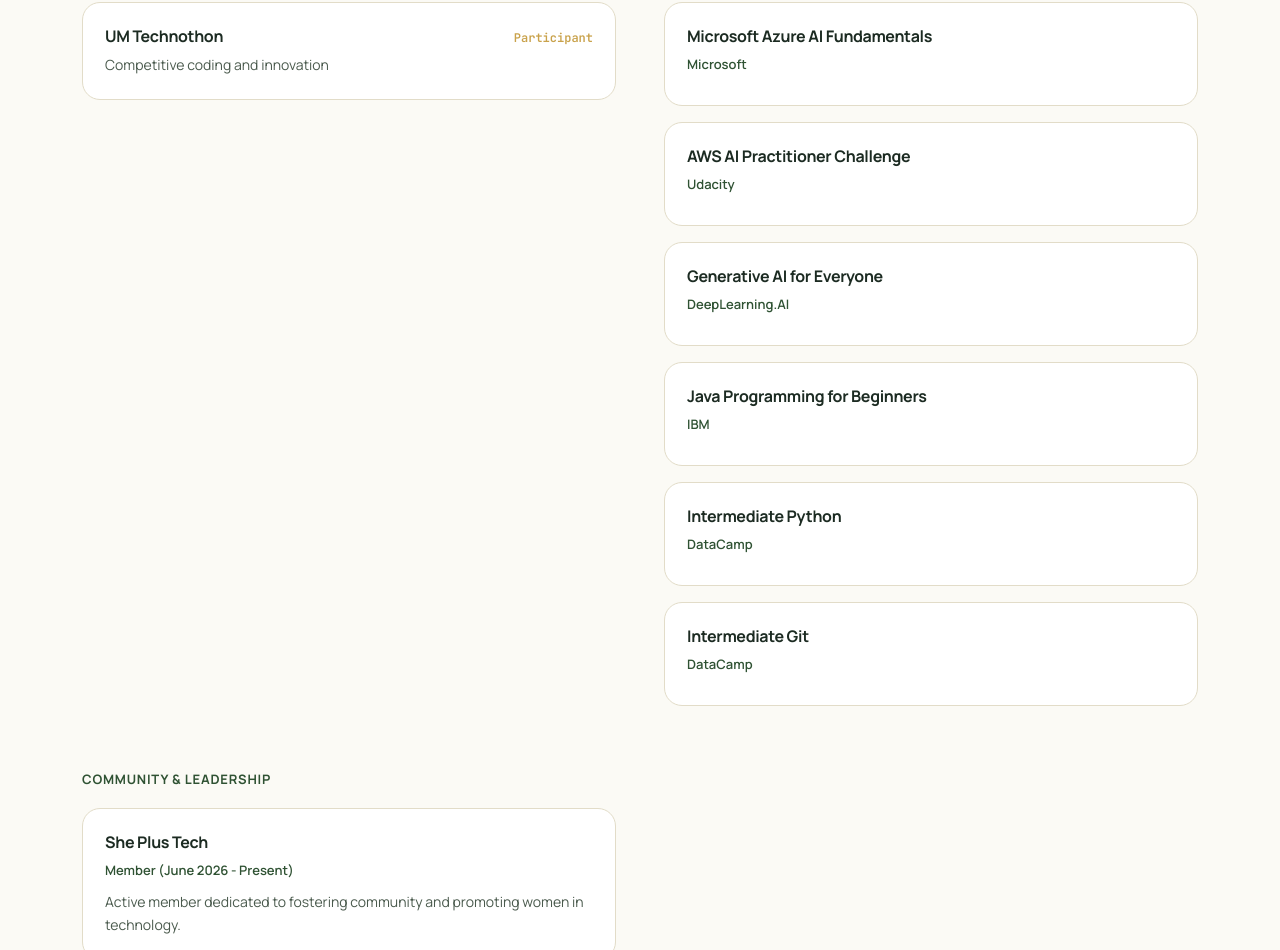
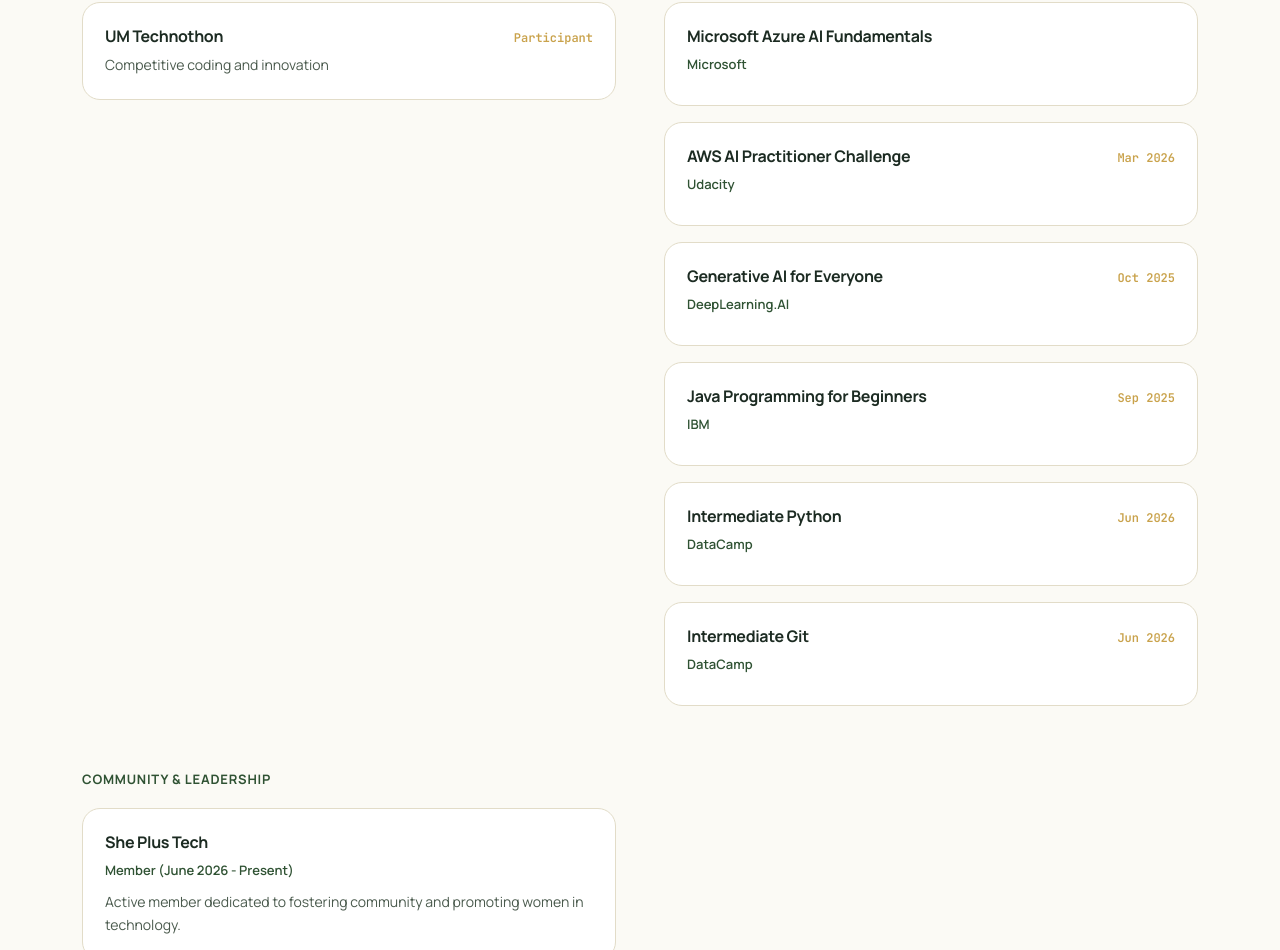
Before and after one commit to Hanan20x/hanan-portfolio, a React (Vite) app: page /resume in a window 1280 px wide. Shown: the part 919-1869 px from the top of the page. Built offline with nearby package versions, Linux system fonts and the light colour scheme.

Commit message:
Add certificate issue dates

```diff
--- a/src/data/profile.js
+++ b/src/data/profile.js
@@ -211,21 +211,26 @@
   {
     name: "AWS AI Practitioner Challenge",
     issuer: "Udacity",
+    date: "Mar 2026",
   },
   {
     name: "Generative AI for Everyone",
     issuer: "DeepLearning.AI",
+    date: "Oct 2025",
   },
   {
     name: "Java Programming for Beginners",
     issuer: "IBM",
+    date: "Sep 2025",
   },
   {
     name: "Intermediate Python",
     issuer: "DataCamp",
+    date: "Jun 2026",
   },
   {
     name: "Intermediate Git",
     issuer: "DataCamp",
+    date: "Jun 2026",
   }
 ];
--- a/src/pages/Resume.jsx
+++ b/src/pages/Resume.jsx
@@ -104,6 +104,7 @@
             <div className="resume-item" key={cert.name}>
               <div className="resume-item__row">
                 <h3>{cert.name}</h3>
+                {cert.date && <span className="resume-item__date">{cert.date}</span>}
               </div>
               <p className="resume-item__org">{cert.issuer}</p>
             </div>
```
